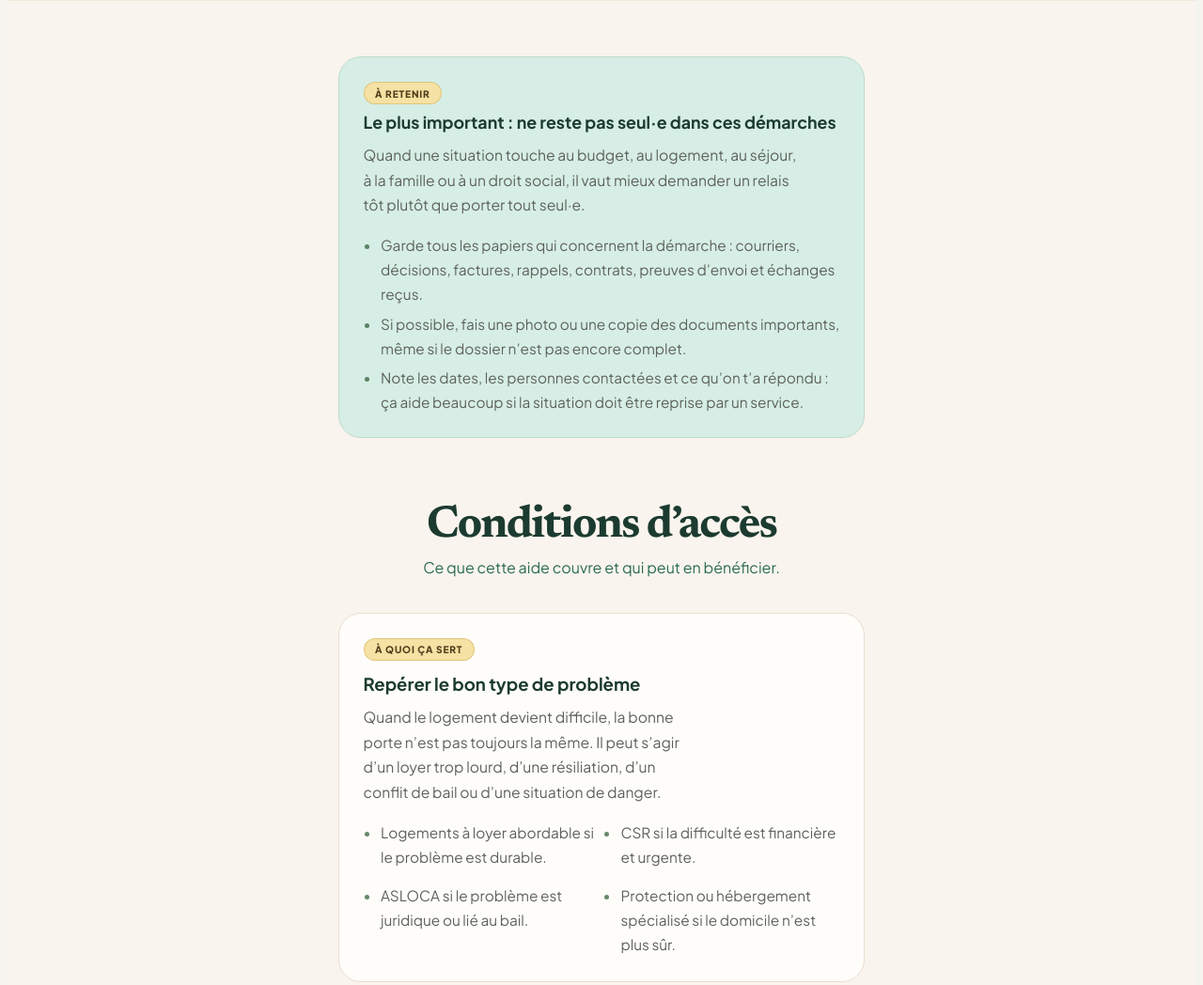
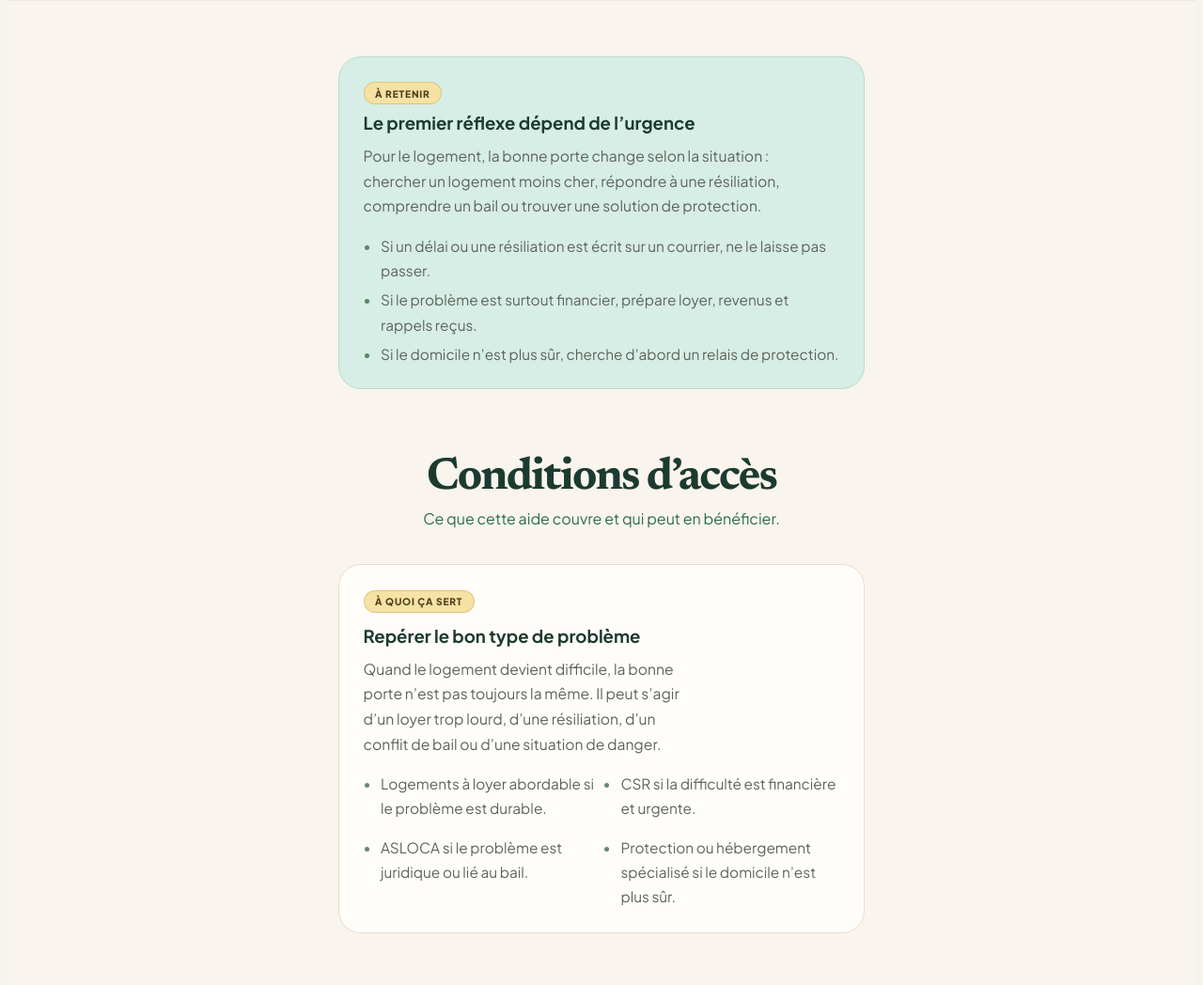
Before and after one commit to coffee-tech2/monaide-VD, a plain HTML site: page aides-logement/index.html in a window 1280 px wide. Shown: the part 800-1848 px from the top of the page at 94% size. Drawn offline with Linux system fonts and the light colour scheme.

Commit message:
Audit guides logement et CSR

```diff
--- a/aides-logement/index.html
+++ b/aides-logement/index.html
@@ -174,12 +174,12 @@
     <div class="container guide-grid">
       <article class="guide-card guide-support-card">
         <div class="guide-card-label">À retenir</div>
-        <h2 class="guide-card-title">Le plus important : ne reste pas seul·e dans ces démarches</h2>
-        <p>Quand une situation touche au budget, au logement, au séjour, à la famille ou à un droit social, il vaut mieux demander un relais tôt plutôt que porter tout seul·e.</p>
+        <h2 class="guide-card-title">Le premier réflexe dépend de l’urgence</h2>
+        <p>Pour le logement, la bonne porte change selon la situation : chercher un logement moins cher, répondre à une résiliation, comprendre un bail ou trouver une solution de protection.</p>
         <ul class="guide-list">
-          <li>Garde tous les papiers qui concernent la démarche : courriers, décisions, factures, rappels, contrats, preuves d’envoi et échanges reçus.</li>
-          <li>Si possible, fais une photo ou une copie des documents importants, même si le dossier n’est pas encore complet.</li>
-          <li>Note les dates, les personnes contactées et ce qu’on t’a répondu : ça aide beaucoup si la situation doit être reprise par un service.</li>
+          <li>Si un délai ou une résiliation est écrit sur un courrier, ne le laisse pas passer.</li>
+          <li>Si le problème est surtout financier, prépare loyer, revenus et rappels reçus.</li>
+          <li>Si le domicile n’est plus sûr, cherche d’abord un relais de protection.</li>
         </ul>
       </article>
 
@@ -227,9 +227,6 @@
 
 
 
-      <article class="guide-card"><div class="guide-card-label">FAQ</div><h2 class="guide-card-title">Que faire si le loyer devient trop lourd ?</h2><p>Commence par clarifier si le problème est durable, ponctuel ou urgent. Selon la situation, les portes utiles peuvent être la commune, le CSR, l’ASLOCA ou les logements subventionnés.</p></article>
-      <article class="guide-card"><div class="guide-card-label">FAQ</div><h2 class="guide-card-title">Que faire en cas de résiliation ou de menace d’expulsion ?</h2><p>Il faut agir rapidement. Garde les courriers et enveloppes, contacte l’ASLOCA Vaud et demande aussi une aide sociale si le retard vient d’un manque de revenu.</p></article>
-      <article class="guide-card"><div class="guide-card-label">FAQ</div><h2 class="guide-card-title">Et si le logement n’est plus sûr ?</h2><p>Si le problème touche à la violence, à la peur ou à un besoin de protection, il faut chercher un relais de sécurité ou d’hébergement, pas seulement une aide logement.</p></article>
     </div>
   </section>
 <section class="section section-soft guide-section guide-practical-section"><div class="container guide-section-intro"><div class="section-tag">Mode d’emploi</div><h2 class="section-title">Chercher la bonne aide logement selon l’urgence</h2><p class="section-subtitle">Une aide ponctuelle, une recherche de logement et une menace de résiliation ne se traitent pas pareil.</p></div><div class="container guide-grid">
@@ -237,6 +234,11 @@
 <article class="guide-card"><div class="guide-card-label">À préparer</div><p>Bail, revenus, charges, rappels, poursuites, décision du bailleur, composition du ménage et recherches déjà faites.</p></article>
 <article class="guide-card"><div class="guide-card-label">À vérifier</div><p>Certaines aides sont communales, d’autres passent par le CSR ou des associations. Le lieu de domicile compte beaucoup.</p></article>
 <article class="guide-card"><div class="guide-card-label">Si c’est urgent</div><p>En cas de menace écrite ou délai court, contacte un relais social rapidement plutôt que d’attendre une solution parfaite.</p></article>
+</div></section>
+<section class="section section-soft guide-section guide-faq-section"><div class="container guide-grid">
+<article class="guide-card"><div class="guide-card-label">FAQ</div><h2 class="guide-card-title">Que faire si le loyer devient trop lourd ?</h2><p>Commence par clarifier si le problème est durable, ponctuel ou urgent. Selon la situation, les portes utiles peuvent être la commune, le CSR, l’ASLOCA ou les logements subventionnés.</p></article>
+<article class="guide-card"><div class="guide-card-label">FAQ</div><h2 class="guide-card-title">Que faire en cas de résiliation ou de menace d’expulsion ?</h2><p>Il faut agir rapidement. Garde les courriers et enveloppes, contacte l’ASLOCA Vaud et demande aussi une aide sociale si le retard vient d’un manque de revenu.</p></article>
+<article class="guide-card"><div class="guide-card-label">FAQ</div><h2 class="guide-card-title">Et si le logement n’est plus sûr ?</h2><p>Si le problème touche à la violence, à la peur ou à un besoin de protection, il faut chercher un relais de sécurité ou d’hébergement, pas seulement une aide logement.</p></article>
 </div></section>
 
 </main>
```
Also changed, not shown: centre-social-regional/index.html (+2 -2 lines).
